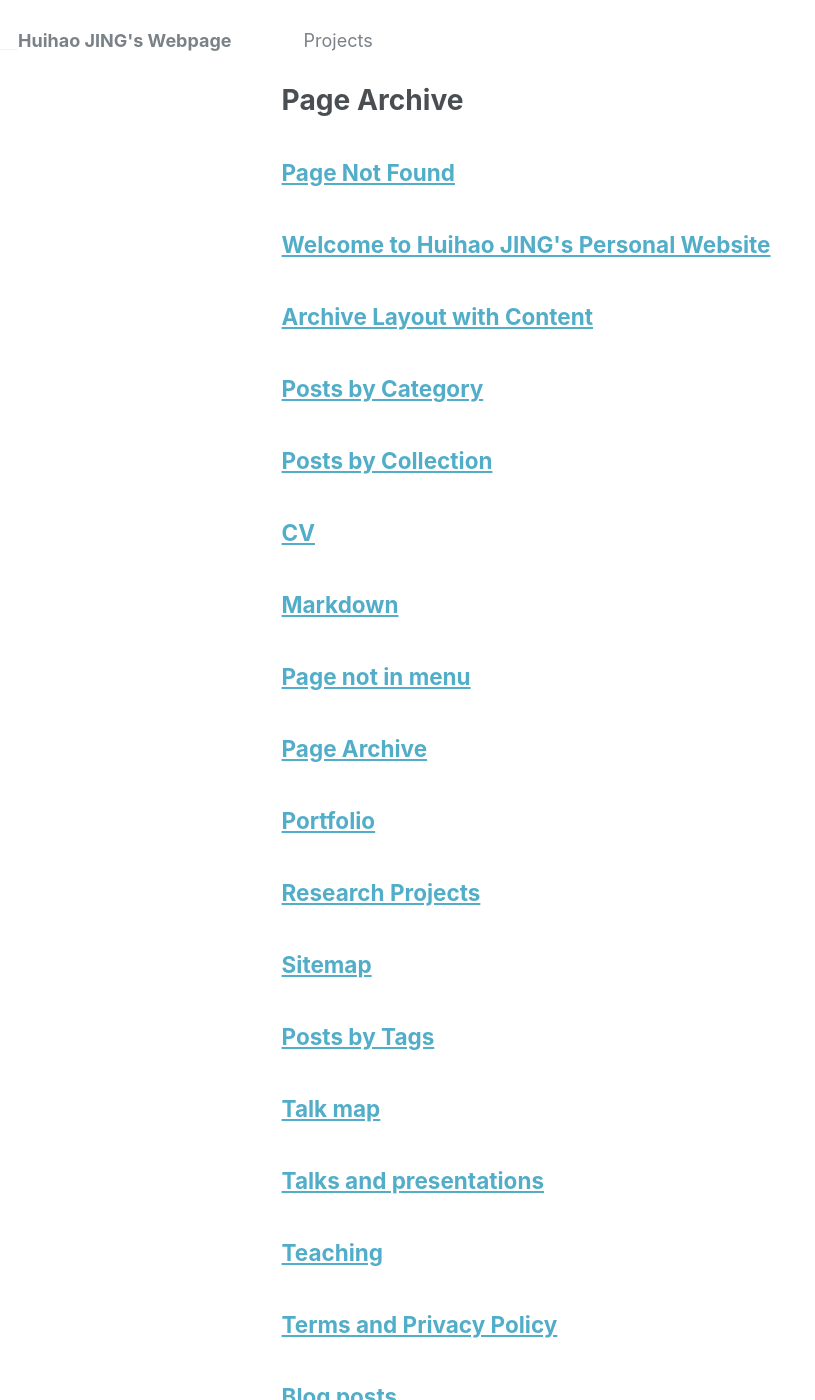
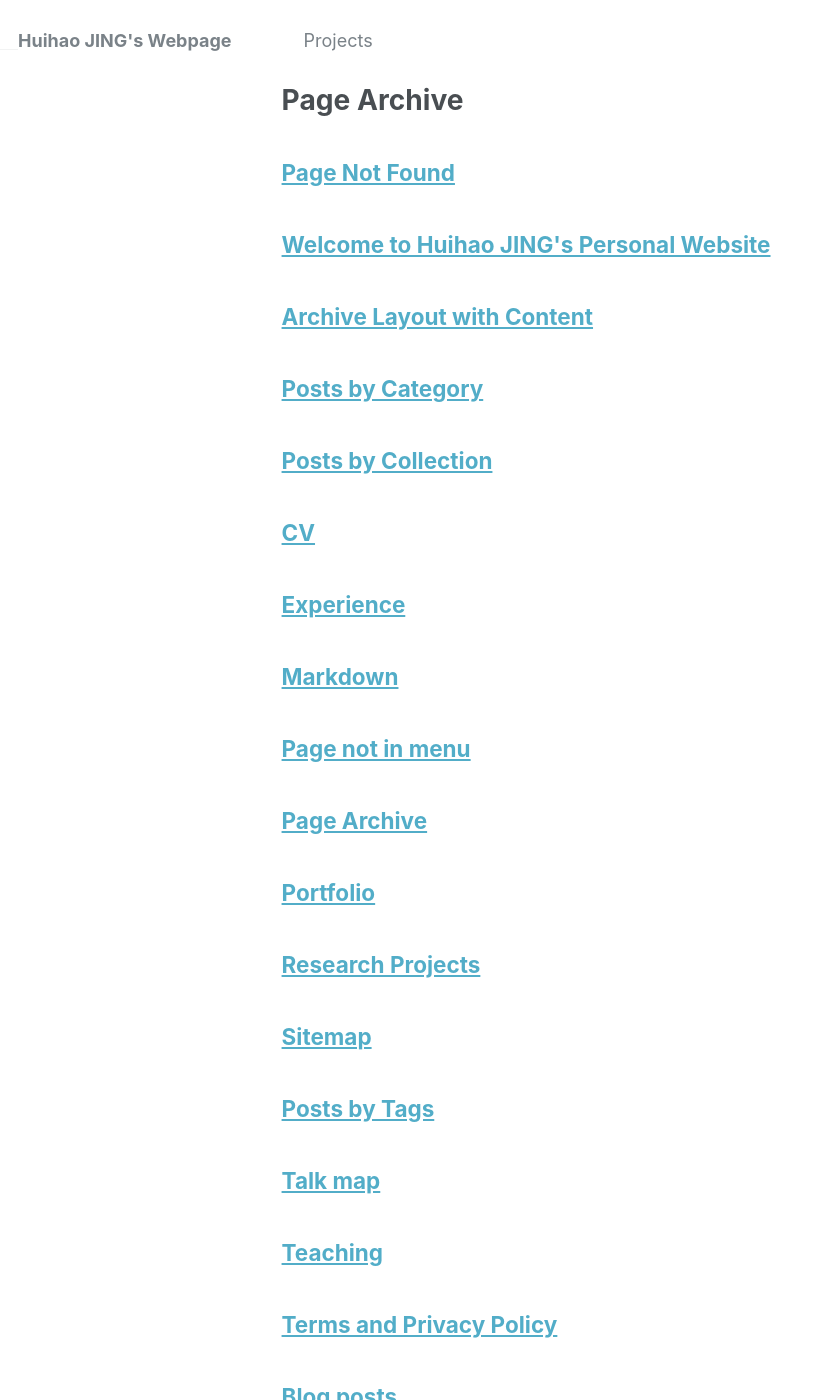
Before and after one commit to Egbertjing/Egbertjing.github.io, a Jekyll site: the page built from _pages/page-archive.html, in a window 1280 px wide and 1400 px high. Shown: the whole window, without its empty margins (0-815 px from the left). Built offline with Jekyll 4.4.1, drawn with Linux system fonts in a browser that asks for light colours.

Commit message:
Update and rename talks.html to experience.html

```diff
--- a/_pages/talks.html
+++ b/_pages/experience.html
@@ -1,7 +1,7 @@
 ---
-layout: archive
-title: "Talks and presentations"
-permalink: /talks/
+layout: archiv
+title: "Experience"
+permalink: /experience/
 author_profile: true
 ---
 
```
